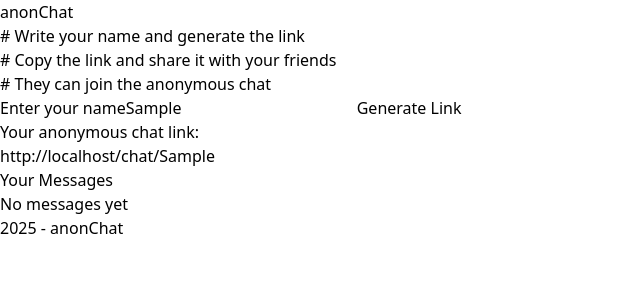
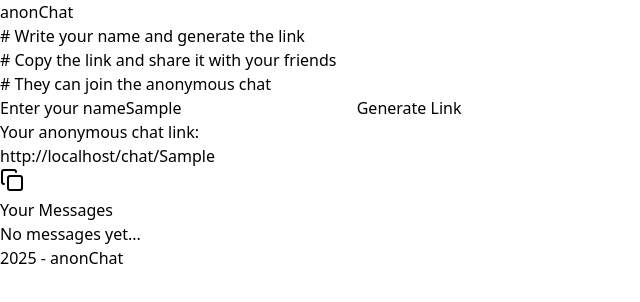
Before and after one commit to sxhil296/anonChat, a Next.js app: page / in a window 1280 px wide. Both pictures are taken after typing "Sample" into the empty fields and a click on the button "Generate Link". Shown: the top 302 px of the page, without its empty margins (0-640 px from the left). Built offline with nearby package versions, Linux system fonts and the light colour scheme.

Commit message:
copy btn, header border

```diff
--- a/src/app/component/header.tsx
+++ b/src/app/component/header.tsx
@@ -1,9 +1,9 @@
 export default function Header() {
   return (
-    <header className="fixed top-0 px-6 py-3 h-10 w-full">
-      <div className="flex items-center">
+    <header className="fixed top-0 px-6 py-2 h-10 w-full border-b">
+
         <h1 className="font-mono text-xl font-medium">anonChat</h1>
-      </div>
+
     </header>
   );
 }
--- a/src/app/component/messageFeed.tsx
+++ b/src/app/component/messageFeed.tsx
@@ -12,19 +12,19 @@ export default function MessageFeed() {
   }, []);
 
   return (
-    <div className="w-full flex flex-col gap-4 items-start justify-center">
+    <div className="w-full flex flex-col gap-2 items-start justify-center overflow-y-auto">
       <h2 className="text-xl font-medium text-zinc-600">Your Messages</h2>
       {messages.length > 0 ? (
         messages.map((message, index) => (
           <div
             key={index}
-            className="bg-blue-500 text-white text-lg p-4 rounded-md"
+            className="bg-blue-500 text-white text-lg p-2 rounded-md"
           >
             {message}
           </div>
         ))
       ) : (
-        <p className="text-zinc-500">No messages yet</p>
+        <p className="text-zinc-500">No messages yet...</p>
       )}
     </div>
   );
--- a/src/app/component/userForm.tsx
+++ b/src/app/component/userForm.tsx
@@ -1,9 +1,11 @@
 "use client";
+import { Check, Copy } from "lucide-react";
 import { useState } from "react";
 
 export default function UserForm() {
   const [name, setName] = useState("");
   const [link, setLink] = useState("");
+  const [copied, setCopied] = useState(false);
 
   const handleSubmit = (e: React.FormEvent<HTMLFormElement>) => {
     e.preventDefault();
@@ -18,12 +20,14 @@ export default function UserForm() {
     }
   };
 
+  const handleCopy = () => {
+    navigator.clipboard.writeText(link);
+    setCopied(true);
+    setTimeout(() => setCopied(false), 2000);
+  };
   return (
     <>
-    <form
-      onSubmit={handleSubmit}
-      className="flex flex-col gap-2 w-full"
-    >
+      <form onSubmit={handleSubmit} className="flex flex-col gap-2 w-full">
         <label htmlFor="userName" className="font-mono text-zinc-600">
           Enter your name
         </label>
@@ -47,14 +51,16 @@ export default function UserForm() {
       {link && (
         <div className="mt-4 mx-auto max-w-3xl px-6 flex flex-col justify-start items-center gap-2">
           <p>Your anonymous chat link:</p>
-          <a
-            href={link}
-            target="_blank"
-            rel="noopener noreferrer"
-            className="text-blue-500 underline bg-white border border-zinc-400 rounded-md px-4 py-2"
-          >
-            {link}
-          </a>
+          <div className="bg-white border border-zinc-400 rounded-md px-4 py-2 flex gap-2 items-center">
+            <p className="text-blue-500 underline ">{link}</p>
+            {copied ? (
+              <Check className="size-5 text-zinc-500" />
+            ) : (
+              <button onClick={handleCopy} type="button">
+                <Copy className="size-5 text-zinc-500 cursor-pointer" />
+              </button>
+            )}
+          </div>
         </div>
       )}
     </>
--- a/src/app/page.tsx
+++ b/src/app/page.tsx
@@ -7,7 +7,7 @@ export default function Home() {
 
 
   return (
-    <main className="min-h-screen w-full">
+    <main className="min-h-[90dvh] w-full ">
      <div className="flex flex-col max-w-3xl mt-20 gap-6 justify-center items-start mx-auto px-6">
      <div className=" bg-zinc-800 rounded-md p-4 w-full">
         <ul className="text-xl font-medium text-white font-mono">
```
Also changed, not shown: package.json (+7 -6 lines), 1 other file (tests, documents, lock files or other folders). Lines whose indentation alone changed are shown as unchanged.
